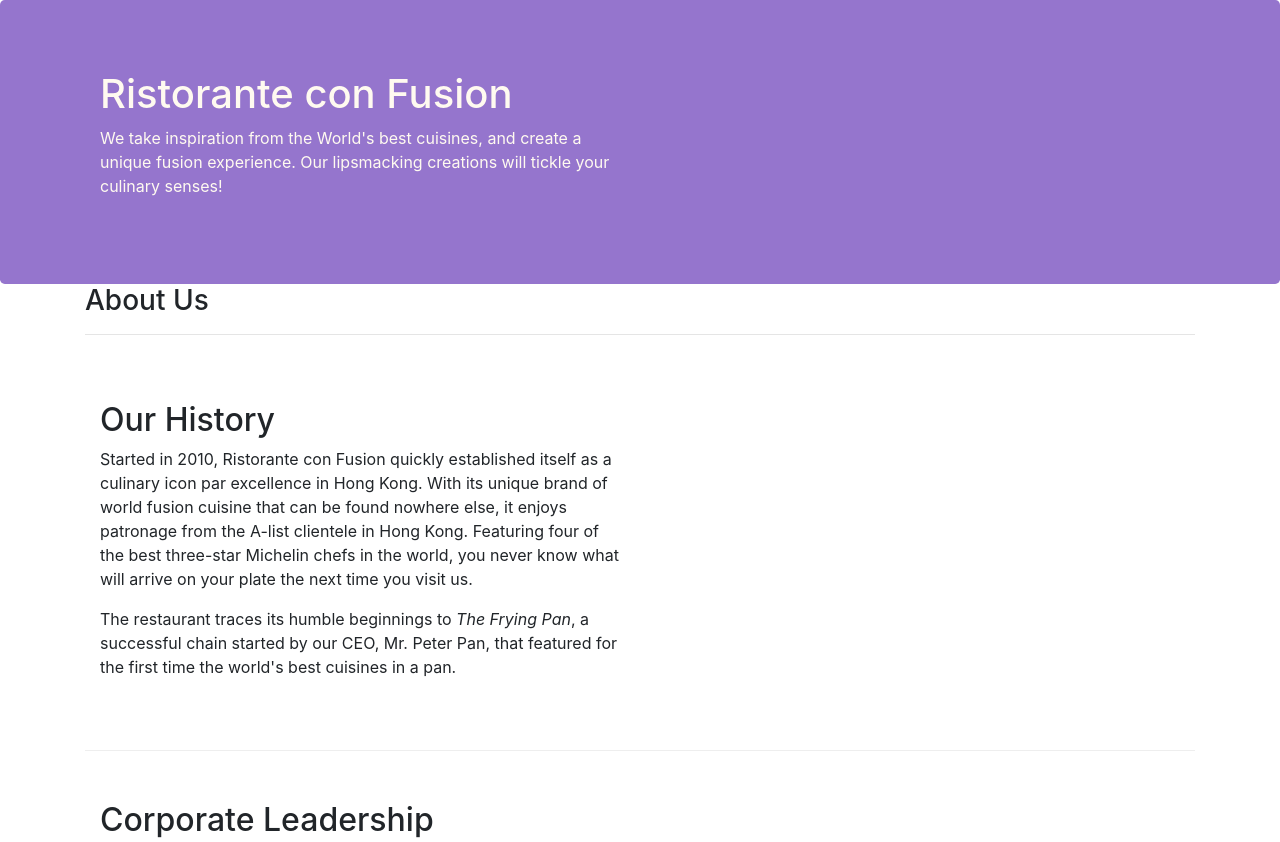
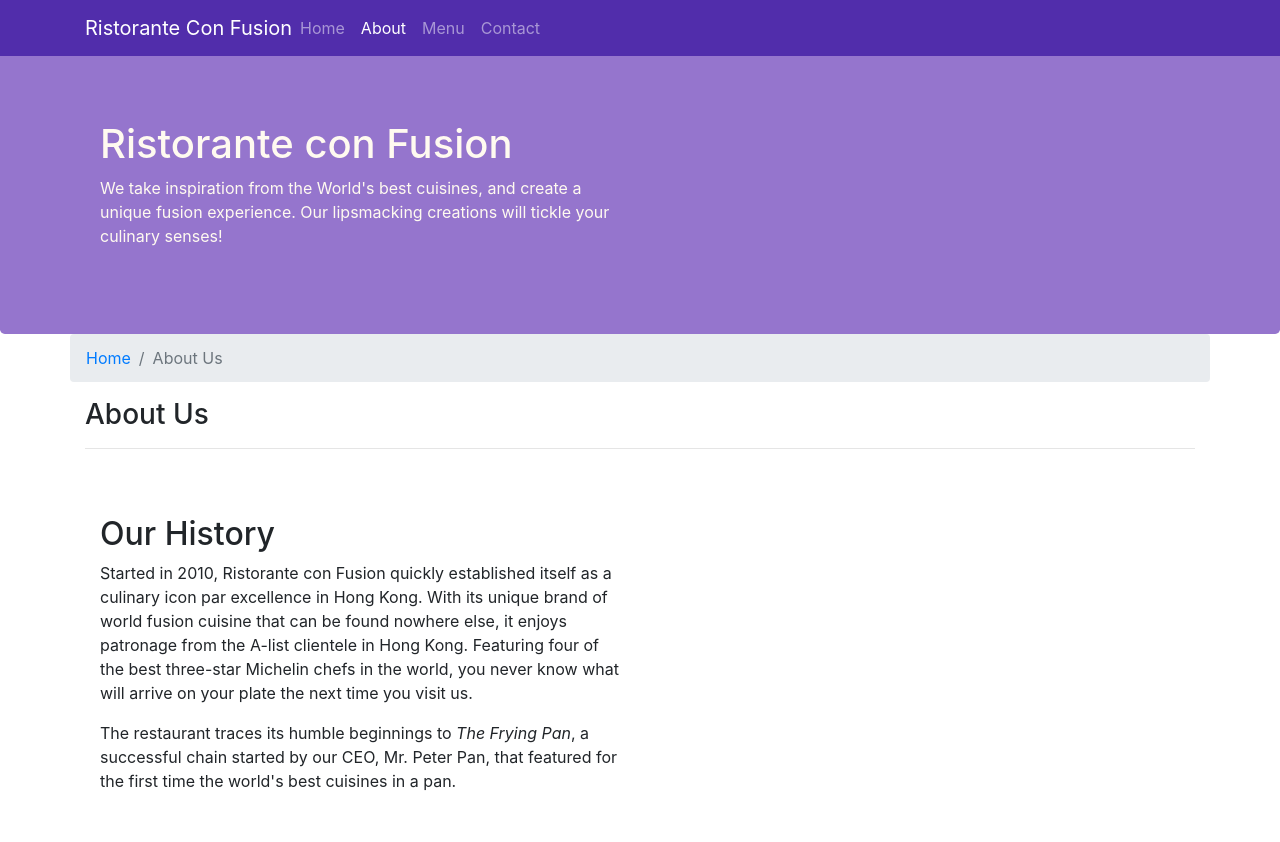
Before and after one commit to bilalned-040/Bootstrap_Exercise, a website: page aboutus.html in a window 1280 px wide. Shown: the top 842 px of the page. Drawn offline with nearby package versions, Linux system fonts and the light colour scheme.

Commit message:
navbar and breadcrumb

```diff
--- a/aboutus.html
+++ b/aboutus.html
@@ -13,9 +13,24 @@
     <title>Ristorante Con Fusion: About Us</title>
 
 </head>
+<nav class="navbar navbar-dark navbar-expand-sm fixed-top">
+    <div class="container">
+        <button class="navbar-toggler" type="button" data-toggle="collapse" data-target=#Navbar>
+            <span class="navbar-toggler-icon"></span>
+        </button>
+        <a class="navbar-brand mr-auto" href="./index.html">Ristorante Con Fusion</a>
+        <div class="collapse navbar-collapse" id="Navbar">
+            <ul class="navbar-nav mr-auto">
+                <li class="nav-item"><a class="nav-link" href="./index.html">Home</a></li>
+                <li class="nav-item active"><a class="nav-link" href="#">About</a></li>
+                <li class="nav-item"><a class="nav-link" href="#">Menu</a></li>
+                <li class="nav-item"><a class="nav-link" href="#">Contact</a></li>
+            </ul>
+        </div>
+    </div>
+</nav>
 
 <body>
-
     <header class="jumbotron">
         <div class="container">
             <div class="row row-header">
@@ -32,6 +47,11 @@
 
     <div class="container">
         <div class="row">
+            <ol class="col-12 breadcrumb">
+                <li class="breadcrumb-item"><a href="./index.html">Home</a></li>
+                <li class="breadcrumb-item active">About Us</li>
+            </ol>
+
             <div class="col-12">
                 <h3>About Us</h3>
                 <hr>
@@ -58,24 +78,28 @@
             <div class="col-12">
                 <h2>Corporate Leadership</h2>
                 <h3>Peter Pan <small>Chief Epicurious Officer</small></h3>
-                <p class="d-none d-sm-block">Our CEO, Peter, credits his hardworking East Asian immigrant parents who undertook the arduous
+                <p class="d-none d-sm-block">Our CEO, Peter, credits his hardworking East Asian immigrant parents who
+                    undertook the arduous
                     journey to the shores of America with the intention of giving their children the best future. His
                     mother's wizardy in the kitchen whipping up the tastiest dishes with whatever is available
                     inexpensively at the supermarket, was his first inspiration to create the fusion cuisines for which
                     <em>The Frying Pan</em> became well known. He brings his zeal for fusion cuisines to this
                     restaurant, pioneering cross-cultural culinary connections.</p>
                 <h3>Dhanasekaran Witherspoon <small>Chief Food Officer</small></h3>
-                <p class="d-none d-sm-block">Our CFO, Danny, as he is affectionately referred to by his colleagues, comes from a long established
+                <p class="d-none d-sm-block">Our CFO, Danny, as he is affectionately referred to by his colleagues,
+                    comes from a long established
                     family tradition in farming and produce. His experiences growing up on a farm in the Australian
                     outback gave him great appreciation for varieties of food sources. As he puts it in his own words,
                     <em>Everything that runs, wins, and everything that stays, pays!</em></p>
                 <h3>Agumbe Tang <small>Chief Taste Officer</small></h3>
-                <p class="d-none d-sm-block">Blessed with the most discerning gustatory sense, Agumbe, our CTO, personally ensures that every dish
+                <p class="d-none d-sm-block">Blessed with the most discerning gustatory sense, Agumbe, our CTO,
+                    personally ensures that every dish
                     that we serve meets his exacting tastes. Our chefs dread the tongue lashing that ensues if their
                     dish does not meet his exacting standards. He lives by his motto, <em>You click only if you survive
                         my lick.</em></p>
                 <h3>Alberto Somayya <small>Executive Chef</small></h3>
-                <p class="d-none d-sm-block">Award winning three-star Michelin chef with wide International experience having worked closely with
+                <p class="d-none d-sm-block">Award winning three-star Michelin chef with wide International experience
+                    having worked closely with
                     whos-who in the culinary world, he specializes in creating mouthwatering Indo-Italian fusion
                     experiences. He says, <em>Put together the cuisines from the two craziest cultures, and you get a
                         winning hit! Amma Mia!</em></p>
@@ -90,7 +114,7 @@
                 <div class="col-4 offset-1 col-sm-2">
                     <h5>Links</h5>
                     <ul class="list-unstyled">
-                        <li><a href="#">Home</a></li>
+                        <li><a href="./index.html">Home</a></li>
                         <li><a href="#">About</a></li>
                         <li><a href="#">Menu</a></li>
                         <li><a href="#">Contact</a></li>
--- a/css/style.css
+++ b/css/style.css
@@ -29,3 +29,11 @@
     margin: 0px;
     color: #0f0f0f;
 }
+body{
+    padding: 50px 0px 0px 0px;
+    z-index: 0;
+}
+
+.navbar-dark{
+    background-color: #512Dab;
+}
```
Also changed, not shown: index.html (+17 -1 lines).
